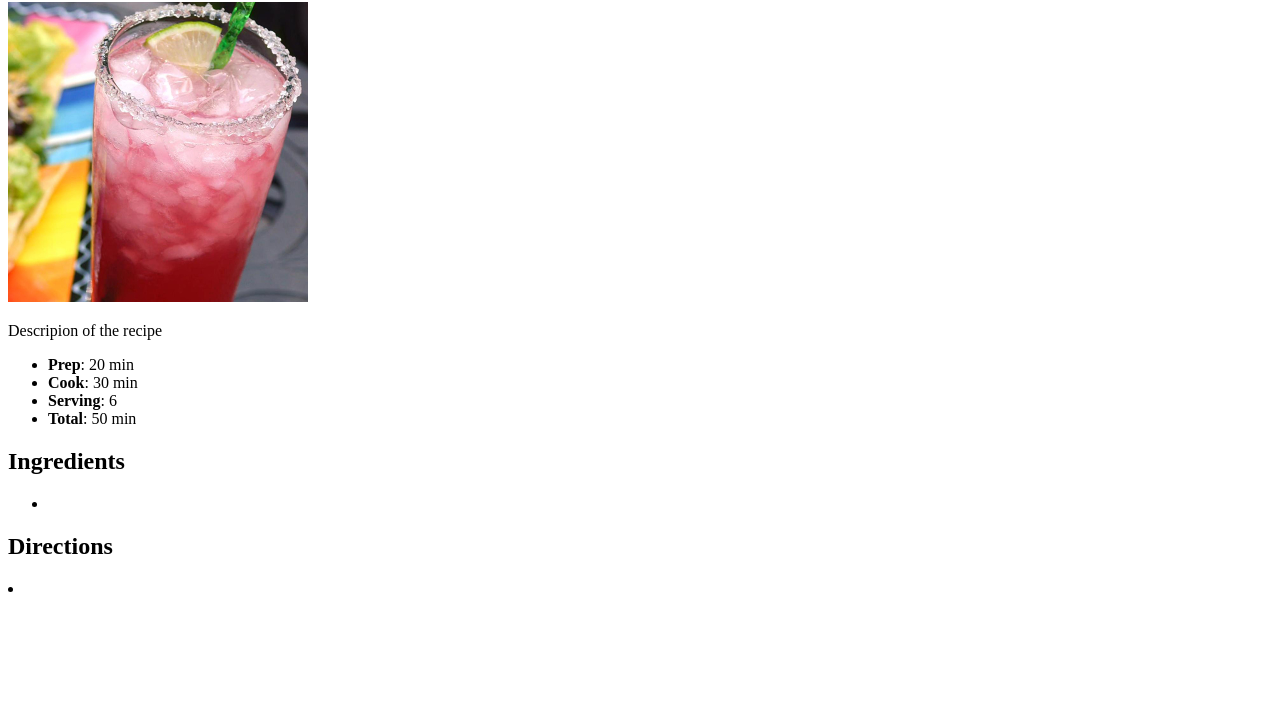
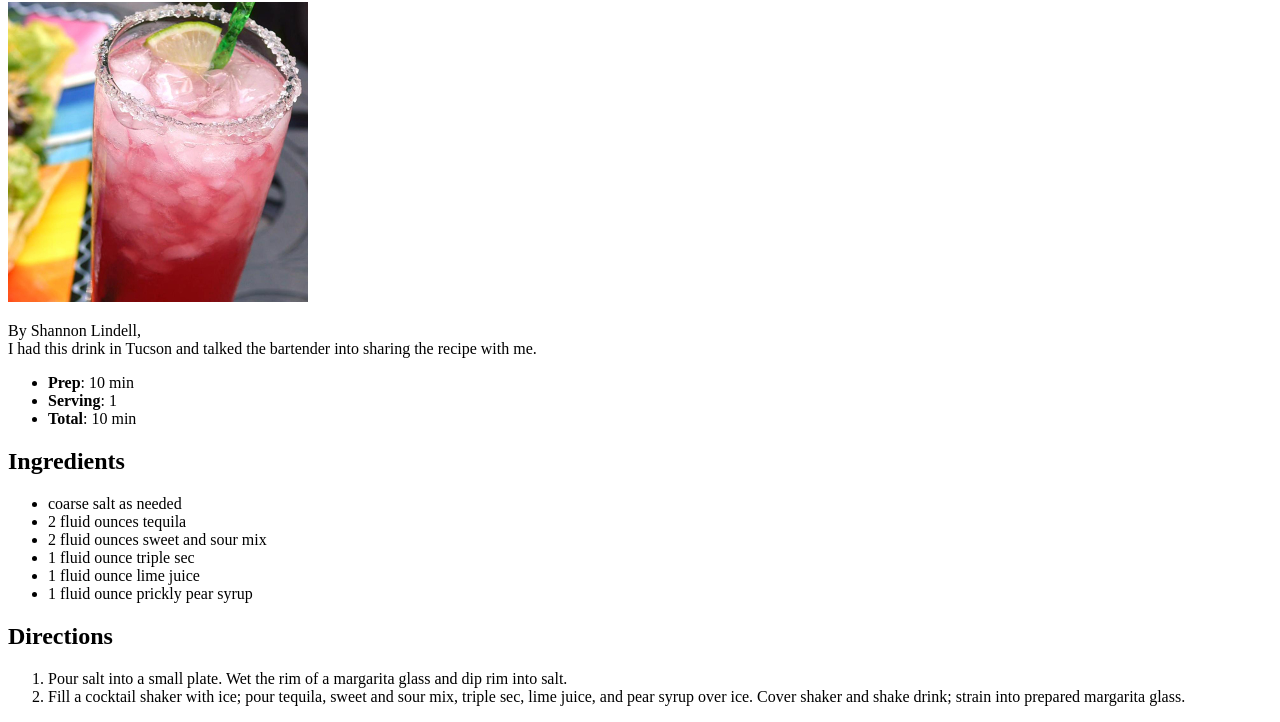
Before and after one commit to Lay-Kami/odin-recipes, a plain HTML site: page recipes/prickly-pear-cactus-margarita.html in a window 1280 px wide. Shown: the part 78-800 px from the top of the page. Drawn offline with Linux system fonts and the light colour scheme.

Commit message:
recipes/prickly-pear-cactus-margarita.html

```diff
--- a/recipes/prickly-pear-cactus-margarita.html
+++ b/recipes/prickly-pear-cactus-margarita.html
@@ -7,25 +7,30 @@
     <body>
         <h1>Prickly Pear Cactus Margarita Recipe</h1>
         <img src="../img/prickly-pear-cactus-margarita.jpeg" alt="Prickly Pear Cactus Margarita drink." width="300">
-        <p>Descripion of the recipe</p>
+        <p>By Shannon Lindell,<br>
+            I had this drink in Tucson and talked the bartender into sharing the recipe with me.</p>
         <ul>
-            <li><strong>Prep</strong>: 20 min</li>
-            <li><strong>Cook</strong>: 30 min</li>
-            <li><strong>Serving</strong>: 6</li>
-            <li><strong>Total</strong>: 50 min</li>
+            <li><strong>Prep</strong>: 10 min</li>
+            <li><strong>Serving</strong>: 1</li>
+            <li><strong>Total</strong>: 10 min</li>
         </ul>
     <!-- Ingredientes: unordered list -->
     <h2>Ingredients</h2>
     <ul>
-        <li></li>
+        <li>coarse salt as needed</li>
+        <li>2 fluid ounces tequila</li>
+        <li>2 fluid ounces sweet and sour mix</li>
+        <li>1 fluid ounce triple sec</li>
+        <li>1 fluid ounce lime juice</li>
+        <li>1 fluid ounce prickly pear syrup</li>
     </ul>
-
-
-    <!-- modo de preparo: ordered list -->
+        <!-- modo de preparo: ordered list -->
     <h2>Directions</h2>
-    <or>
-        <li></li>
-    </or>
+    <ol>
+        <li>Pour salt into a small plate. Wet the rim of a margarita glass and dip rim into salt.</li>
+        <li>Fill a cocktail shaker with ice; pour tequila, sweet and sour mix, triple sec,
+            lime juice, and pear syrup over ice. Cover shaker and shake drink; strain into prepared margarita glass.</li>
+    </ol>
     </body>
 
 </html>
```
